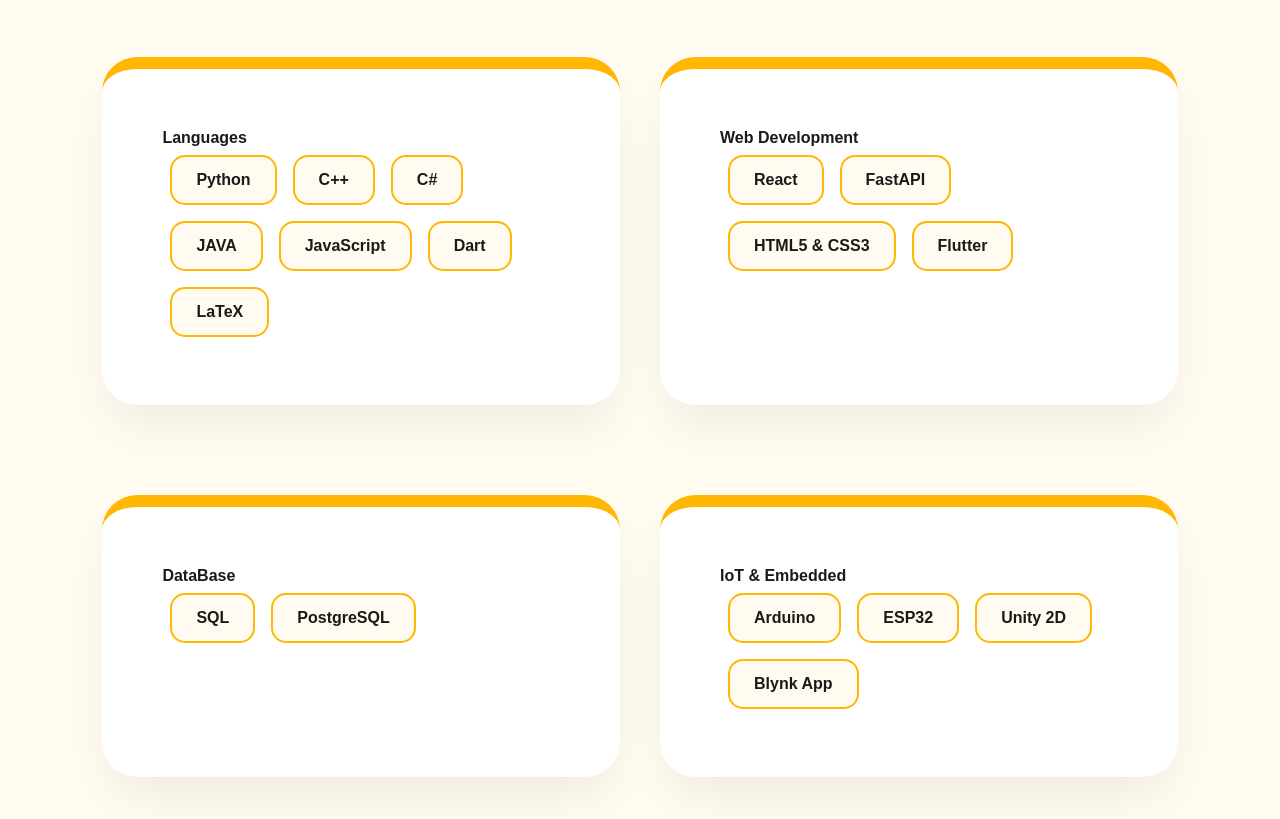
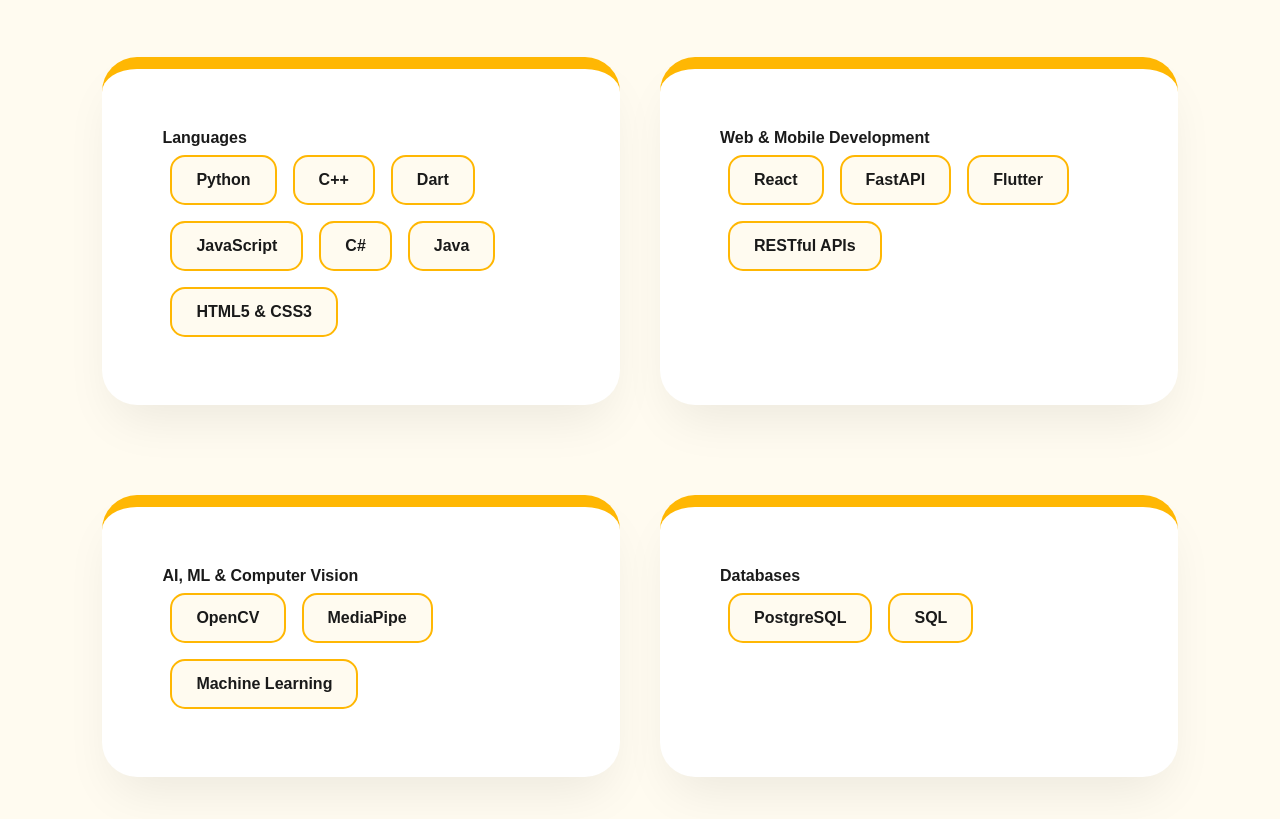
Before and after one commit to issrivastava/portfolio-gemini-version, a React (Create React App) app: page / in a window 1280 px wide. Shown: the part 3840-4659 px from the top of the page. Built offline with nearby package versions, Linux system fonts and the light colour scheme; a web font is replaced by a local one.

Commit message:
robogrip added

```diff
--- a/src/App.js
+++ b/src/App.js
@@ -79,7 +79,7 @@ function App() {
               <span className="education-date">2023 — 2027</span>
             </div>
             <p>Bachelor of Engineering (B.E) in Computer Engineering</p>
-            <p>CGPA: 7.67</p>
+            <p>CGPA: 7.97</p>
           </div>
 
           <div className="white-content-box education-card" style={{ marginTop: '30px' }}>
@@ -118,39 +118,58 @@ function App() {
         <div className="skill-badges">
           <span>Python</span>
           <span>C++</span>
+          <span>Dart</span>
+          <span>JavaScript</span>
           <span>C#</span>
-                <span>JAVA</span>
-                <span>JavaScript</span>
-                <span>Dart</span>
-                <span>LaTeX</span>
+          <span>Java</span>
+          <span>HTML5 & CSS3</span>
         </div>
       </div>
 
       <div className="skill-category">
-              <h4>Web Development</h4>
+        <h4>Web & Mobile Development</h4>
         <div className="skill-badges">
           <span>React</span>
           <span>FastAPI</span>
-                <span>HTML5 & CSS3</span>
           <span>Flutter</span>
+          <span>RESTful APIs</span>
         </div>
       </div>
 
       <div className="skill-category">
-              <h4>DataBase</h4>
+        <h4>AI, ML & Computer Vision</h4>
         <div className="skill-badges">
-                <span>SQL</span>
-                <span>PostgreSQL</span>
+          <span>OpenCV</span>
+          <span>MediaPipe</span>
+          <span>Machine Learning</span>
         </div>
       </div>
 
       <div className="skill-category">
-              <h4>IoT & Embedded</h4>
+        <h4>Databases</h4>
+        <div className="skill-badges">
+          <span>PostgreSQL</span>
+          <span>SQL</span>
+        </div>
+      </div>
+
+      <div className="skill-category">
+        <h4>IoT & Embedded Systems</h4>
         <div className="skill-badges">
           <span>Arduino</span>
           <span>ESP32</span>
-                <span>Unity 2D</span>
-                <span>Blynk App</span>
+          <span>Sensor Interfacing</span>
+          <span>Blynk</span>
+        </div>
+      </div>
+
+      <div className="skill-category">
+        <h4>Tools & Platforms</h4>
+        <div className="skill-badges">
+          <span>Git & GitHub</span>
+          <span>VS Code</span>
+          <span>Android Studio</span>
+          <span>Unity</span>
         </div>
       </div>
     </div>
@@ -203,6 +222,17 @@ function App() {
             </div>
 
             <div className="project-card reveal">
+              <h3>RoboGrip: Vision-Based Gesture Control Robotic Arm</h3>
+              <ul className="project-list">
+                <li>Engineered a real-time, vision-based Human–Robot Interaction (HRI) system to manipulate a multi-DOF robotic arm using dynamic and static hand gestures.</li>
+                <li>Integrated safety-critical layers including temporal validation, confidence scoring thresholds, workspace boundaries, and an emergency failsafe to prevent misfires.</li>
+                <li>Implemented hand landmark detection and ML-based classification to map gestures to motor commands (movement, rotation, gripping, release).</li>
+                <li>Interfaced host vision pipeline with a microcontroller via serial communication to achieve low-latency actuation and high command execution accuracy across varied lighting environments.</li>
+              </ul>
+              <p className="tech-text">Technologies: Python, OpenCV, MediaPipe, Machine Learning, Microcontrollers (Arduino/ESP32), Serial Communication, Servo Actuators.</p>
+            </div>
+
+            <div className="project-card reveal">
               <h3>REFIN - Full-Stack Recipe Management System</h3>
               <ul className="project-list">
                 <li>A cross-platform mobile application built with Flutter for the UI and FastAPI with PostgreSQL for the backend.</li>
```
Also changed, not shown: 1 other file (tests, documents, lock files or other folders). Lines whose indentation alone changed are shown as unchanged.
